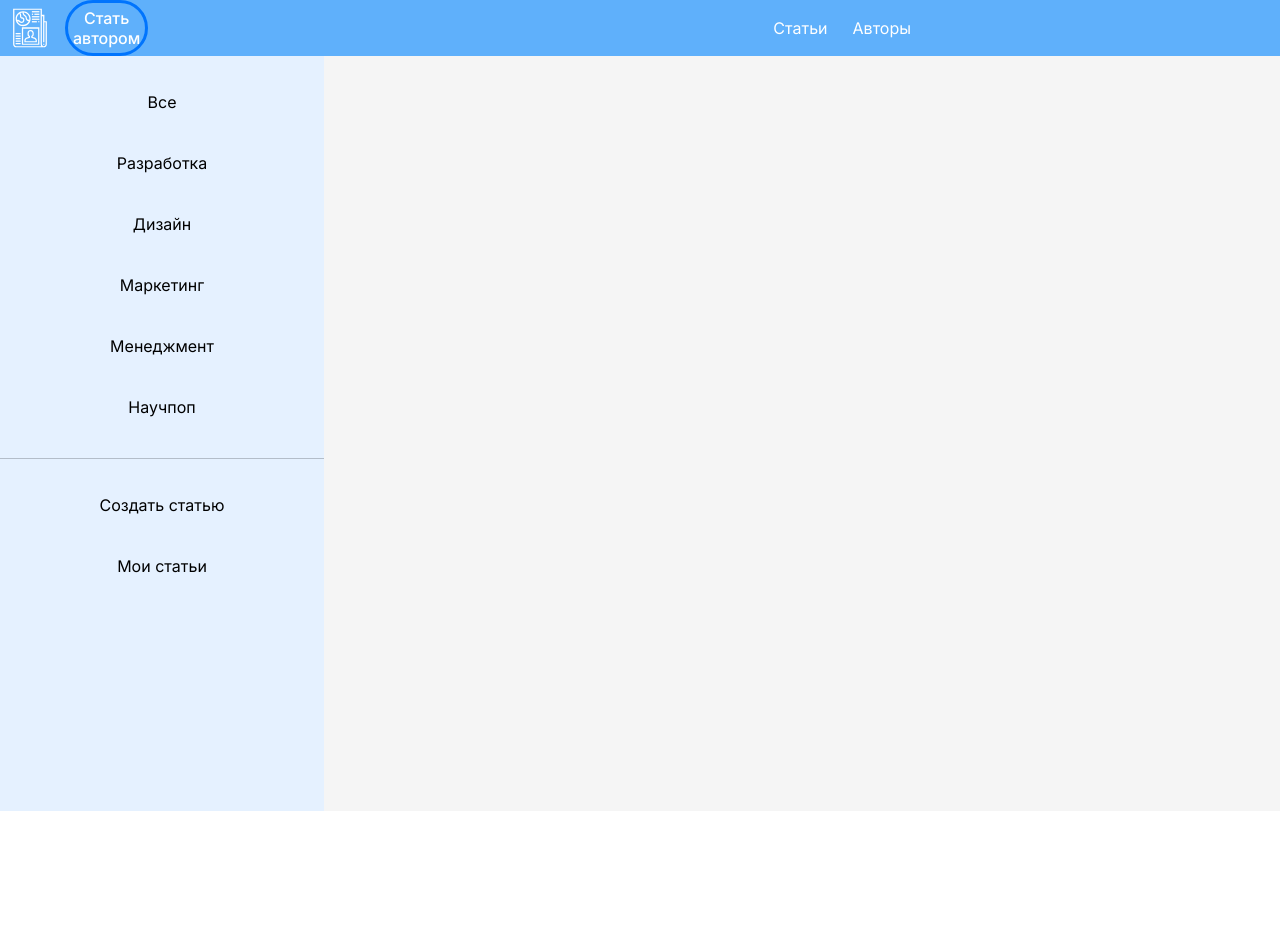
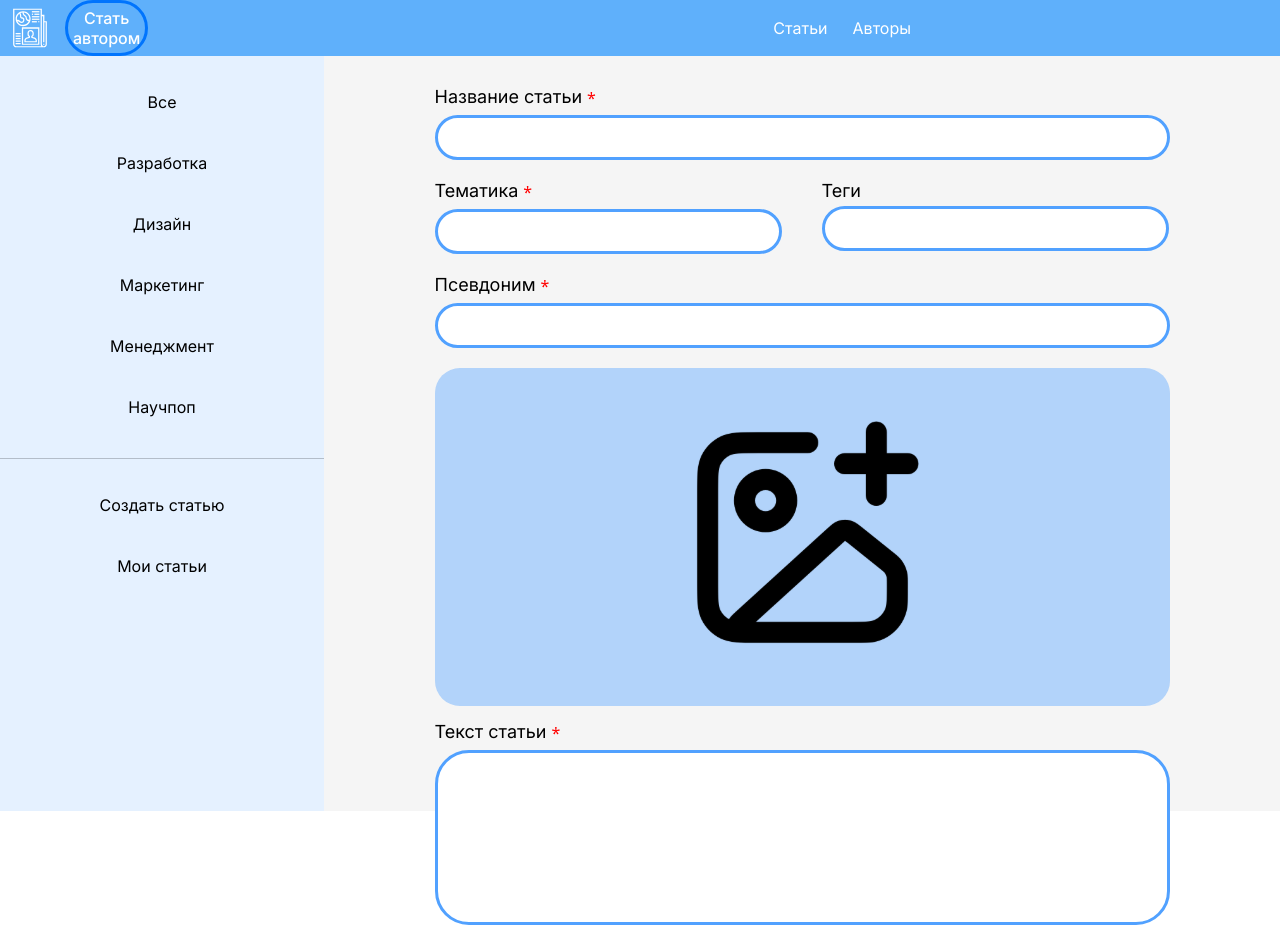
Before and after one commit to RomanLeshchishin/Articles-fullstack, a React (Vite) app in the folder articles-frontend/: page /create-article in a window 1280 px wide. Before the commit the page ends 811 px from the top, so only its background shows below. Built offline with nearby package versions, Linux system fonts and the light colour scheme.

Commit message:
Frontend, component createArticle

```diff
--- a/articles-frontend/src/components/Application/Application.module.scss
+++ b/articles-frontend/src/components/Application/Application.module.scss
@@ -34,7 +34,7 @@
         gap: 18px;
 
         .customInpSmall {
-          @extend .customInput;
+          @extend .customInputGrey;
           width: 280px;
           height: 40px;
         }
@@ -47,7 +47,7 @@
       }
 
       .customInp {
-        @extend .customInput;
+        @extend .customInputGrey;
         width: 433px;
         height: 40px;
       }
@@ -62,7 +62,7 @@
         }
 
         .inpDate {
-          @extend .customInput;
+          @extend .customInputGrey;
           padding: 5px 10px 5px 10px;
           outline: none;
           resize: none;
--- /dev/null
+++ b/articles-frontend/src/components/Articles/CreateArticle/CreateArticle.module.scss
@@ -0,0 +1,123 @@
+@import "../../../styles/textFont.module";
+@import "../../../styles/customBtn.module";
+@import "../../../styles/customInput.module";
+
+.infoForm {
+  display: flex;
+  flex-direction: column;
+  gap: 15px;
+
+  .rowInp {
+    display: flex;
+    flex-direction: row;
+    gap: 40px;
+
+    .customInpSmall {
+      @extend .customInputGrey;
+      width: 280px;
+      height: 40px;
+    }
+  }
+
+  .inpBlock {
+    display: flex;
+    flex-direction: column;
+    gap: 5px;
+
+    .errorText {
+      @extend .textBasic;
+      color: red;
+      padding-left: 15px;
+    }
+  }
+
+  .inpDate {
+    @extend .customInputGrey;
+    width: 433px;
+    height: 40px;
+  }
+
+  .customInp:focus:hover:active {
+    @extend .customInputGrey;
+  }
+
+  .inpAbout {
+    @extend .customInputGrey;
+    padding: 5px 10px 5px 10px;
+    height: 100px;
+    outline: none;
+    resize: none;
+  }
+
+  .addImageBlock {
+    display: flex;
+    align-items: center;
+    justify-content: center;
+    width: 735px;
+    height: 338px;
+    background-color: rgba(81, 161, 255, 0.41);
+    border-radius: 25px;
+
+    .addImage {
+      width: 253px;
+      height: 243px;
+    }
+  }
+
+  .inpArticle {
+    @extend .customInputBlue;
+    padding: 10px;
+    height: 175px;
+    outline: none;
+    resize: none;
+  }
+
+  .uploadForm {
+    display: flex;
+    flex-direction: column;
+    align-items: center;
+    justify-content: center;
+    width: 735px;
+    height: 338px;
+    background-color: rgba(81, 161, 255, 0.41);
+    border-radius: 25px;
+
+    .contentUpload {
+      display: flex;
+      flex-direction: column;
+      gap: 2px;
+      align-items: center;
+
+      .imgForm {
+        width: 253px;
+        height: 243px;
+      }
+    }
+
+    .labelUpload {
+      position: relative;
+      display: inline-block;
+    }
+
+    .labelUpload img {
+      position: relative;
+      cursor: pointer;
+      outline: none;
+      text-decoration: none;
+      text-align: center;
+    }
+
+    .labelUpload input[type=file] {
+      position: absolute;
+      z-index: -1;
+      opacity: 0;
+      display: block;
+      width: 0;
+      height: 0;
+    }
+
+    .labelUpload input[type=file]:disabled + img {
+      background-color: #eee;
+    }
+  }
+}
--- a/articles-frontend/src/components/Articles/CreateArticle/CreateArticle.tsx
+++ b/articles-frontend/src/components/Articles/CreateArticle/CreateArticle.tsx
@@ -1,7 +1,121 @@
+import {Controller, useForm} from "react-hook-form";
+import styles from "./CreateArticle.module.scss";
+import {getRules} from "../../../utils/validation.ts";
+import CustomInput, {InputHeight, InputTypes, InputWidth} from "../../UI/CustomInput/CustomInput.tsx";
+import addImageIcon from "../../../assets/addImage.svg";
+import CustomTitle from "../../UI/CustomTitle/CustomTitle.tsx";
+import {ReactNode, useState} from "react";
+
 const CreateArticle = () => {
+	const { handleSubmit, control, formState: { errors } } = useForm()
+	const [filename, setFileName] = useState<string>('')
+	const [selectedFile, setSelectedFile] = useState(null)
+
+	const onChangeUploadFile = (event) => {
+		if (event.target.files.length !== 0) {
+			setFileName(event.target.files[0].name)
+			setSelectedFile(event.target.files[0])
+		}
+	}
+
 	return (
-		<div>
-
+		<div className={styles.infoForm}>
+				<Controller
+					control={control}
+					rules={getRules("name")}
+					render={({ field }) => (
+						<CustomInput
+							type={InputTypes.ARTICLE}
+							inpWidth={InputWidth.xxlw}
+							inpHeight={InputHeight.xlw}
+							required={true}
+							label={"Название статьи"}
+							inputValue={field.value}
+							onChangeInput={field.onChange}
+							errorMessage={errors.name?.message}
+						/>
+					)}
+					name={"name"}
+				/>
+			<div className={styles.rowInp}>
+				<Controller
+					control={control}
+					rules={getRules("surname")}
+					render={({ field }) => (
+						<CustomInput
+							type={InputTypes.ARTICLE}
+							inpWidth={InputWidth.lw}
+							inpHeight={InputHeight.xlw}
+							required={true}
+							label={"Тематика"}
+							inputValue={field.value}
+							onChangeInput={field.onChange}
+							errorMessage={errors.surname?.message}
+						/>
+					)}
+					name={"surname"}
+				/>
+			<Controller
+				control={control}
+				rules={getRules("nickname")}
+				render={({ field }) => (
+					<CustomInput
+						type={InputTypes.ARTICLE}
+						inpWidth={InputWidth.lw}
+						inpHeight={InputHeight.xlw}
+						required={false}
+						label={"Теги"}
+						inputValue={field.value}
+						onChangeInput={field.onChange}
+						errorMessage={errors.nickname?.message}
+					/>
+				)}
+				name={"nickname"}
+			/>
+			</div>
+			<Controller
+				control={control}
+				rules={getRules("email")}
+				render={({ field }) => (
+					<CustomInput
+						type={InputTypes.ARTICLE}
+						defaultVal={''}
+						inpWidth={InputWidth.xxlw}
+						inpHeight={InputHeight.xlw}
+						required={true}
+						label={"Псевдоним"}
+						inputValue={field.value}
+						onChangeInput={field.onChange}
+						errorMessage={errors.email?.message}
+					/>
+				)}
+				name={"email"}
+			/>
+			<div className={styles.uploadForm}>
+				<label className={styles.labelUpload}>
+					<input
+						type={"file"}
+						name={"file"}
+						onChange={onChangeUploadFile}
+					/>
+					<img src={addImageIcon} alt={'file'} className={styles.imgForm}/>
+				</label>
+				<div className={styles.contentUpload}>
+					<div>{filename}</div>
+				</div>
+			</div>
+			<div className={styles.inpBlock}>
+				<CustomTitle required={true} label={"Текст статьи"}/>
+				<Controller
+					control={control}
+					rules={getRules("about")}
+					render={({ field }) => (
+						<textarea className={styles.inpArticle} value={field.value} onChange={field.onChange}/>
+					)}
+					name={"about"}
+				/>
+				<div className={styles.errorText}>{errors.about?.message as ReactNode}</div>
+			</div>
 		</div>
 	);
 };
--- a/articles-frontend/src/components/Auth/AuthComponents.module.scss
+++ b/articles-frontend/src/components/Auth/AuthComponents.module.scss
@@ -36,8 +36,8 @@
   }
 }
 
-.customInput {
-  @extend .customInput;
+.customInputGrey {
+  @extend .customInputGrey;
 }
 
 .customButtonRegistration {
--- a/articles-frontend/src/components/Auth/Login.tsx
+++ b/articles-frontend/src/components/Auth/Login.tsx
@@ -25,7 +25,7 @@ const Login = () => {
                 <div className={styles.formInput}>
 									<div style={{display: "flex", flexDirection: "column", gap: "2px"}}>
                     <input
-												className={styles.customInput}
+												className={styles.customInputGrey}
 												placeholder={'Email'}
 												{...register("email", {
 													required: true,
@@ -39,7 +39,7 @@ const Login = () => {
 									</div>
 									<div style={{display: "flex", flexDirection: "column", gap: "2px"}}>
 										<input
-											className={styles.customInput}
+											className={styles.customInputGrey}
 											placeholder={'Пароль'}
 											{...register("password", {
 												required: true,
--- a/articles-frontend/src/components/Auth/Registration.tsx
+++ b/articles-frontend/src/components/Auth/Registration.tsx
@@ -25,7 +25,7 @@ const Registration = () => {
                 <div className={styles.formInput}>
 									<div style={{display: "flex", flexDirection: "column", gap: "2px"}}>
                     <input
-											className={styles.customInput}
+											className={styles.customInputGrey}
 											placeholder={'Имя'}
 											{...register("name", {
 												required: true,
@@ -40,7 +40,7 @@ const Registration = () => {
 									</div>
 									<div style={{display: "flex", flexDirection: "column", gap: "2px"}}>
 										<input
-											className={styles.customInput}
+											className={styles.customInputGrey}
 											placeholder={'Email'}
 											{...register("email", {
 												required: true,
@@ -54,7 +54,7 @@ const Registration = () => {
 									</div>
 									<div style={{display: "flex", flexDirection: "column", gap: "2px"}}>
 										<input
-											className={styles.customInput}
+											className={styles.customInputGrey}
 											placeholder={'Пароль'}
 											{...register("password", {
 												required: true,
--- a/articles-frontend/src/components/Auth/ShowHidePassword.module.scss
+++ b/articles-frontend/src/components/Auth/ShowHidePassword.module.scss
@@ -1,7 +1,7 @@
 @import "../../styles/customInput.module";
 
 .inputPassword {
-  @extend .customInput;
+  @extend .customInputGrey;
   width: 257px;
 }
 
--- a/articles-frontend/src/components/UI/CustomInput/CustomInput.tsx
+++ b/articles-frontend/src/components/UI/CustomInput/CustomInput.tsx
@@ -1,13 +1,32 @@
-import {inputHeight, inputWidth} from "../../../const.ts";
 import {FieldError, FieldErrorsImpl, FieldValues, Merge} from "react-hook-form";
 import {FieldPathValue} from "react-hook-form";
 import CustomTitle from "../CustomTitle/CustomTitle.tsx";
 import styles from "./CustomInput.module.scss";
 import {ReactNode} from "react";
 
+export enum InputWidth {
+	sw = '207px',
+	mw = '280px',
+	lw = '347px',
+	xlw = '433px',
+	xxlw = '735px'
+}
+
+export enum InputHeight {
+	mw = '30px',
+	lw = '40px',
+	xlw = '45px'
+}
+
+export enum InputTypes {
+	AUTH = "auth",
+	APPLICATION = "app",
+	ARTICLE = "article"
+}
+
 interface CustomInputProps {
-	inpWidth: inputWidth;
-	inpHeight: inputHeight;
+	inpWidth: InputWidth;
+	inpHeight: InputHeight;
 	label?: string;
 	textPlaceholder?: string;
 	required: boolean;
@@ -15,6 +34,7 @@ interface CustomInputProps {
 	onChangeInput: (...event: any[]) => void;
 	defaultVal?: string;
 	errorMessage?: string | FieldError | Merge<FieldError, FieldErrorsImpl<any>> | undefined;
+	type: InputTypes;
 }
 
 const CustomInput = (
@@ -27,7 +47,8 @@ const CustomInput = (
 		inputValue,
 		onChangeInput,
 		defaultVal,
-		errorMessage
+		errorMessage,
+		type
 	} : CustomInputProps) => {
 	return (
 		<div className={styles.inputBlock}>
@@ -35,7 +56,7 @@ const CustomInput = (
 			<input
 				defaultValue={defaultVal}
 				style={{width: inpWidth, height: inpHeight}}
-				className={styles.customInput}
+				className={type === InputTypes.APPLICATION ? styles.customInputGrey : styles.customInputBlue}
 				placeholder={textPlaceholder}
 				value={inputValue}
 				onChange={onChangeInput}
--- a/articles-frontend/src/const.ts
+++ /dev/null
@@ -1,10 +0,0 @@
-export enum inputWidth {
-	sw = '207px',
-	mw = '280px',
-	lw = '433px'
-}
-
-export enum inputHeight {
-	mw = '30px',
-	lw = '40px'
-}
--- a/articles-frontend/src/styles/_customInput.module.scss
+++ b/articles-frontend/src/styles/_customInput.module.scss
@@ -1,14 +1,20 @@
 @import "./textFont.module";
 
-.customInput {
+.customInputGrey {
   background-color: #E8E8E8;
   padding-left: 10px;
   border: 0;
   border-radius: 34px;
 }
 
-.customInput::placeholder {
+.customInputGrey::placeholder {
   @extend .textLogin;
   font-family: Inter, sans-serif;
   font-size: 16px;
 }
+
+.customInputBlue {
+  @extend .customInputGrey;
+  background-color: white;
+  border: 3px solid #51A1FF;
+}
```
Also changed, not shown: articles-frontend/src/components/Application/AppInputForm/AppInputForm.module.scss (+4 -4 lines), articles-frontend/src/components/Application/AppInputForm/AppInputForm.tsx (+14 -10 lines), articles-frontend/src/assets/addImage.svg (added).
